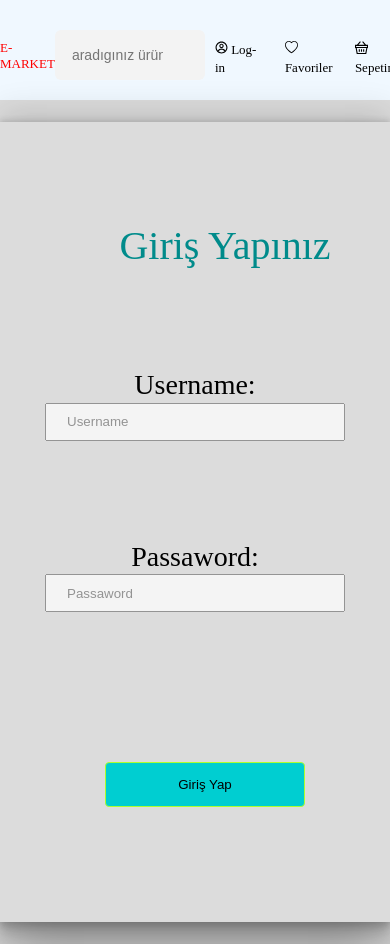
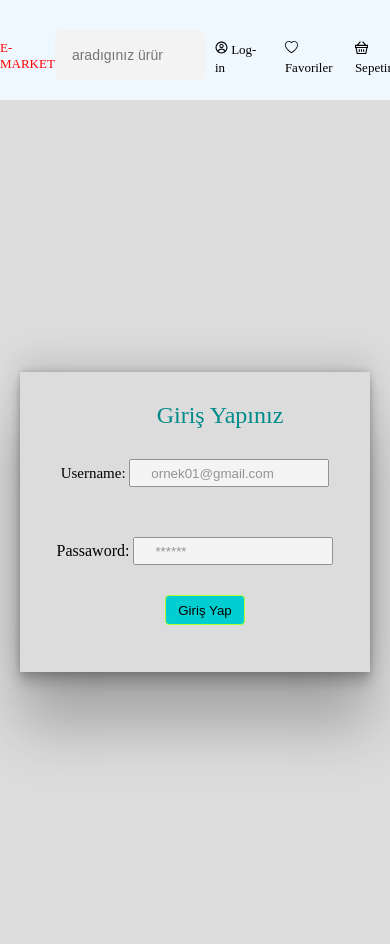
Before and after one commit to Berat-Ozgen/react-e-ticaret, a React (Create React App) app: page /login in a window 390 px wide. Shown: the top 944 px of the page. Built offline with nearby package versions, Linux system fonts and the light colour scheme; no server answers; a web font is replaced by a local one.

Commit message:
firebase
firebase

```diff
--- a/package.json
+++ b/package.json
@@ -7,8 +7,10 @@
     "@testing-library/react": "^13.3.0",
     "@testing-library/user-event": "^13.5.0",
     "axios": "^0.27.2",
+    "firebase": "^9.9.4",
     "react": "^18.2.0",
     "react-dom": "^18.2.0",
+    "react-hot-toast": "^2.3.0",
     "react-icons": "^4.4.0",
     "react-router-dom": "^6.3.0",
     "react-scripts": "5.0.1",
--- a/src/Components/Login/Login.css
+++ b/src/Components/Login/Login.css
@@ -61,3 +61,115 @@
     background-color: darkturquoise;
     border-radius: 4px;
 }
+
+@media only screen and (max-width: 1100px) {
+    .Login-component {
+        display: flex;
+        flex-wrap: nowrap;
+        box-sizing: border-box;
+        background-color: gainsboro;
+        width: 100%;
+        height: 100vh;
+    }
+    .login-card {
+        display: flex;
+        flex-direction: column;
+        text-align: center;
+        width: 450px;
+        height: 400px;
+        box-shadow: rgba(0, 0, 0, 0.25) 0px 54px 55px, rgba(0, 0, 0, 0.12) 0px -12px 30px, rgba(0, 0, 0, 0.12) 0px 4px 6px, rgba(0, 0, 0, 0.17) 0px 12px 13px, rgba(0, 0, 0, 0.09) 0px -3px 5px;
+    }
+    .login-card-header {
+        color: darkcyan;
+        font-size: 30px;
+        padding-top: 50px;
+        padding-left: 60px;
+    }
+    .login-card-username {
+        padding-top: 50px;
+        font-size: 18px;
+    }
+    .login-card-username>input {
+        width: 200px;
+        height: 28px;
+        padding-left: 20px;
+        opacity: 0.7;
+    }
+    .login-card-passaword {
+        padding-top: 50px;
+        font-size: 16px;
+    }
+    .login-card-passaword>input {
+        width: 200px;
+        height: 28px;
+        padding-left: 20px;
+        opacity: 0.7;
+    }
+    .login-card-button {
+        padding-top: 50px;
+        padding-left: 20px;
+    }
+    .login-card-button>button {
+        width: 100px;
+        height: 45px;
+        border: 1px solid greenyellow;
+        background-color: darkturquoise;
+        border-radius: 4px;
+    }
+}
+
+@media only screen and (max-width: 590px) {
+    .Login-component {
+        display: flex;
+        flex-wrap: nowrap;
+        box-sizing: border-box;
+        background-color: gainsboro;
+        width: 100%;
+        height: 100vh;
+    }
+    .login-card {
+        display: flex;
+        flex-direction: column;
+        text-align: center;
+        width: 350px;
+        height: 300px;
+        box-shadow: rgba(0, 0, 0, 0.25) 0px 54px 55px, rgba(0, 0, 0, 0.12) 0px -12px 30px, rgba(0, 0, 0, 0.12) 0px 4px 6px, rgba(0, 0, 0, 0.17) 0px 12px 13px, rgba(0, 0, 0, 0.09) 0px -3px 5px;
+    }
+    .login-card-header {
+        color: darkcyan;
+        font-size: 24px;
+        padding-top: 30px;
+        padding-left: 50px;
+    }
+    .login-card-username {
+        padding-top: 30px;
+        font-size: 15px;
+    }
+    .login-card-username>input {
+        width: 200px;
+        height: 28px;
+        padding-left: 20px;
+        opacity: 0.7;
+    }
+    .login-card-passaword {
+        padding-top: 50px;
+        font-size: 16px;
+    }
+    .login-card-passaword>input {
+        width: 200px;
+        height: 28px;
+        padding-left: 20px;
+        opacity: 0.7;
+    }
+    .login-card-button {
+        padding-top: 30px;
+        padding-left: 20px;
+    }
+    .login-card-button>button {
+        width: 80px;
+        height: 30px;
+        border: 1px solid greenyellow;
+        background-color: darkturquoise;
+        border-radius: 4px;
+    }
+}
--- a/src/Components/Login/Login.jsx
+++ b/src/Components/Login/Login.jsx
@@ -1,16 +1,34 @@
-import React from 'react'
+import React, { useState } from 'react'
 import { Link } from 'react-router-dom';
+import toast, { Toaster } from 'react-hot-toast';
+import {register} from '../../firebase';
 import './Login.css';
 
+
 const Login = () => {
+  const [email,setEmail] = useState("")
+  const [password,setPassword] = useState("")
+
+  const handleSubmit = async (e) => {
+    e.preventDefault()
+    const user = await register(email,password)
+    console.log(user)
+
+  }
+
+
   return (
-    <div className='Login-component'>
-        <div className="login-card">
+    <div className='Login-component' onSubmit={handleSubmit}>
+      <Toaster/>
+      <form>
+      <div className="login-card">
             <div className="login-card-header">Giriş Yapınız</div>
-            <div className="login-card-username">Username: <input type="text" placeholder='Username'/></div>
-            <div className="login-card-passaword">Passaword: <input type="text" placeholder='Passaword'/></div>
-            <Link to="/">   <div className="login-card-button"><button>Giriş Yap</button> </div></Link>
+            <div className="login-card-username">Username: <input type="text" value={email} onChange={(e) => setEmail(e.target.value)} placeholder='ornek01@gmail.com'/></div>
+            <div className="login-card-passaword">Passaword: <input type="password" value={password}  onChange={(e) => setPassword(e.target.value)} placeholder='******'/></div>
+            <div className="login-card-button"><button>Giriş Yap</button> </div>
         </div>
+
+      </form>
 
     </div>
   )
--- /dev/null
+++ b/src/firebase.js
@@ -0,0 +1,52 @@
+import { initializeApp } from "firebase/app";
+import { getAuth, createUserWithEmailAndPassword, signInWithEmailAndPassword, signOut } from 'firebase/auth';
+import toast, { Toaster } from 'react-hot-toast';
+
+
+const firebaseConfig = {
+    apiKey: "AIzaSyBczRs8nEa1T3QpYf4KJQfOXodYLVXFQyk",
+    authDomain: "berat-aut.firebaseapp.com",
+    projectId: "berat-aut",
+    storageBucket: "berat-aut.appspot.com",
+    messagingSenderId: "921897956696",
+    appId: "1:921897956696:web:04c1a56edfafee299e212d"
+};
+
+
+const app = initializeApp(firebaseConfig);
+const auth = getAuth()
+
+export const register = async(email, password) => {
+
+    try {
+
+        const { user } = await createUserWithEmailAndPassword(auth, email, password)
+        return user
+
+
+    } catch (error) {
+        toast.error(error.message)
+    }
+}
+
+export const login = async(email, password) => {
+
+    try {
+        const { user } = await signInWithEmailAndPassword(auth, email, password)
+        return user
+
+    } catch (error) {
+        toast.error(error.message)
+    }
+}
+
+export const logout = async() => {
+
+    try {
+        const { user } = await signOut(auth)
+        return true
+
+    } catch (error) {
+        toast.error(error.message)
+    }
+}
```
Also changed, not shown: 1 other file (tests, documents, lock files or other folders).
